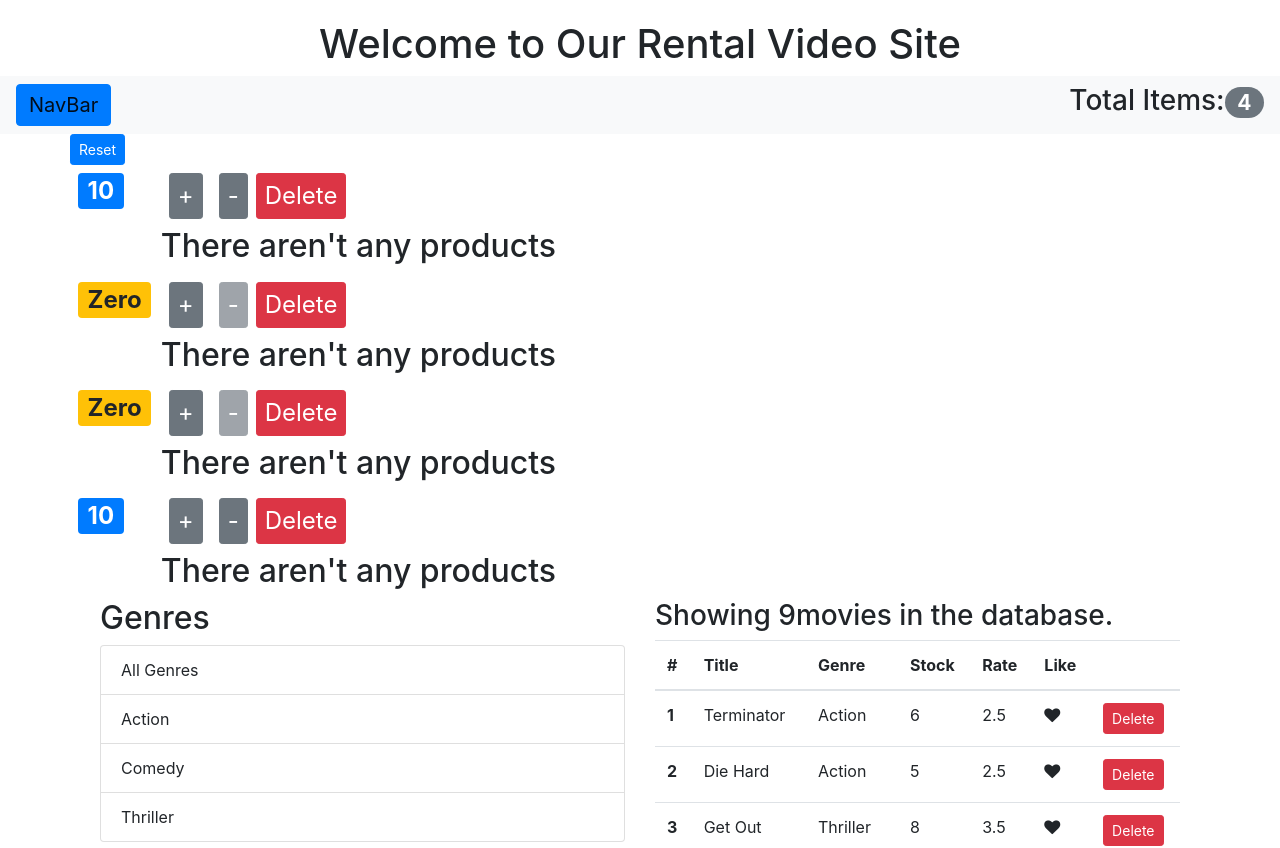
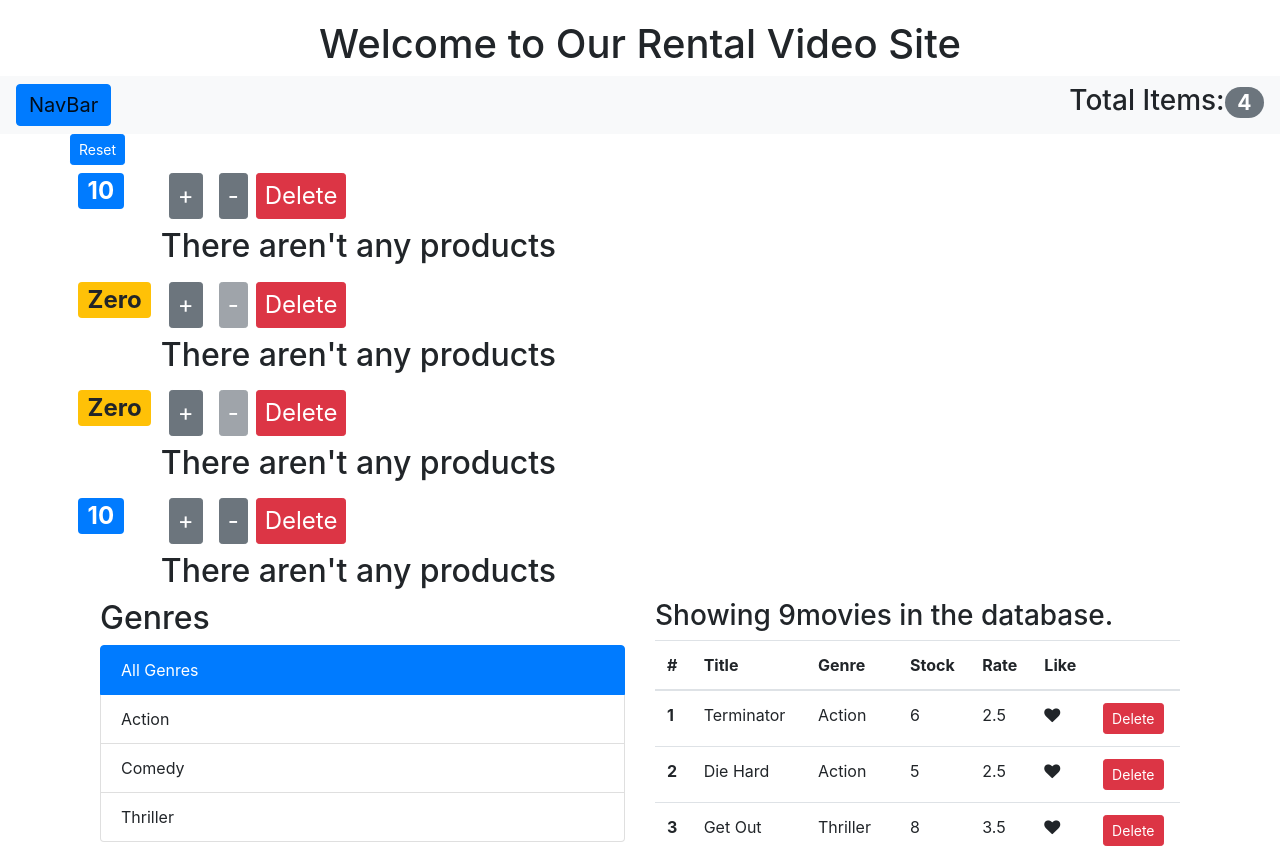
Before and after one commit to Thinkershine/MovieRentalAPP, a React (Create React App) app: page / in a window 1280 px wide. Shown: the top 848 px of the page. Built offline with nearby package versions, Linux system fonts and the light colour scheme.

Commit message:
Add Active Genre

```diff
--- a/src/components/common/filteringMenu.jsx
+++ b/src/components/common/filteringMenu.jsx
@@ -3,13 +3,33 @@ import PropTypes from "prop-types";
 
 const FilteringMenu = props => {
   const items = props.items.map(item => {
-    return <li className="list-group-item">{item.name}</li>;
+    console.log("Props Active? ", props.activeItem);
+    console.log("Item Genre ", item.name);
+    return (
+      <li
+        className={
+          props.activeItem === item.name
+            ? "list-group-item active"
+            : "list-group-item"
+        }
+      >
+        {item.name}
+      </li>
+    );
   });
   return (
     <div>
       <h2>{props.title}</h2>
       <ul className="list-group">
-        <li className="list-group-item">All {props.title}</li>
+        <li
+          className={
+            props.activeItem === "all-genres"
+              ? "list-group-item active"
+              : "list-group-item"
+          }
+        >
+          All {props.title}
+        </li>
         {items}
       </ul>
     </div>
--- a/src/components/movies.jsx
+++ b/src/components/movies.jsx
@@ -10,6 +10,7 @@ class Movies extends Component {
   constructor(props) {
     super(props);
     this.state.genres = getGenres();
+    this.state.activeGenre = "all-genres";
     this.state.movies = getMovies();
     this.state.currentPage = 1;
     this.state.itemsToDisplayPerPage = this.props.moviesPerPage;
@@ -137,7 +138,11 @@ class Movies extends Component {
       <div className="container-fluid">
         <div className="row">
           <div className="col-sm" style={{ width: 150 }}>
-            <FilteringMenu title="Genres" items={this.state.genres} />
+            <FilteringMenu
+              title="Genres"
+              items={this.state.genres}
+              activeItem={this.state.activeGenre}
+            />
           </div>
           <div className="col-sm">
             <h3>{"Showing " + count + "movies in the database."}</h3>
```
